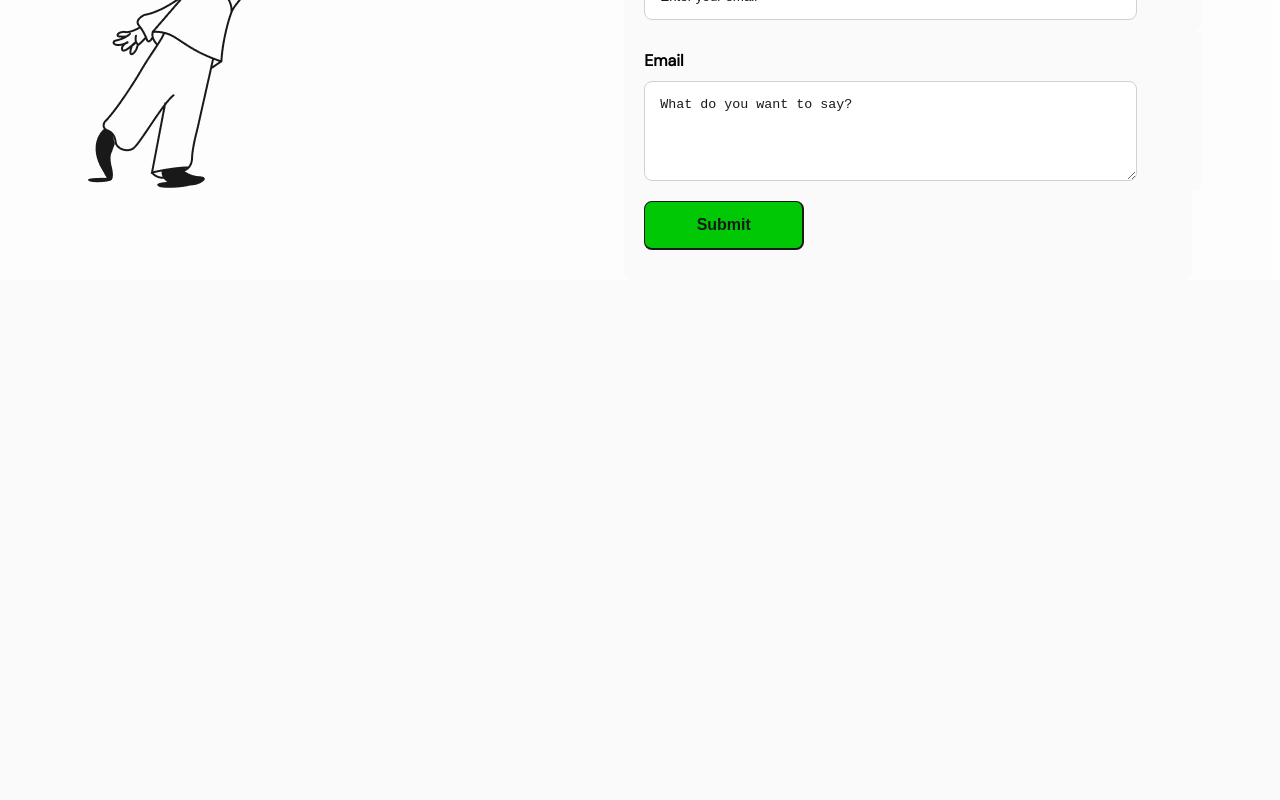
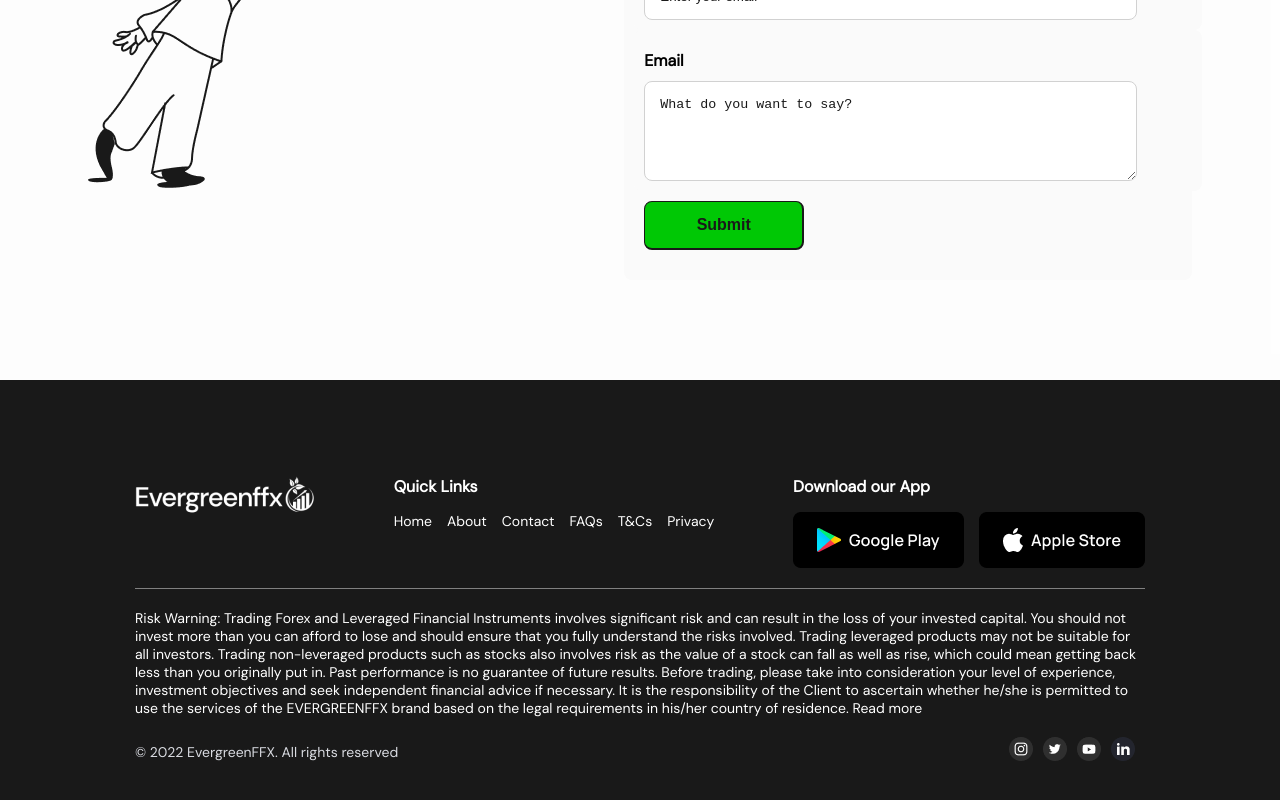
Before and after one commit to Ghasty003/Evergreenffx, a React (Vite) app: page / in a window 1280 px wide. Shown: the part 4473-5273 px from the top of the page. Before the commit the page ends 4753 px from the top, so only its background shows below. Built offline with nearby package versions, Linux system fonts and the light colour scheme.

Commit message:
Completed Footer

```diff
--- a/src/components/Footer.jsx
+++ b/src/components/Footer.jsx
@@ -1,10 +1,62 @@
 import React from 'react';
+import "../styles/footer.scss";
+import plastore from '../assets/playstore.png';
+import appstore from "../assets/appstore.png";
+import logo from '../assets/logo-white.png';
+import twitter from "../assets/Twitter.png";
+import linkedin from '../assets/linkedin.png';
+import instagram from "../assets/Instagram.png";
+import youtube from '../assets/Youtube.png';
 
 function Footer() {
     return (
-        <div>
+        <footer>
 
-        </div>
+            <div>
+                <img src={logo} alt="image" />
+                <div>
+                    <h2>Quick Links</h2>
+                    <div>
+                        <p>Home</p>
+                        <p>About</p>
+                        <p>Contact</p>
+                        <p>FAQs</p>
+                        <p>T&Cs</p>
+                        <p>Privacy</p>
+                    </div>
+                </div>
+
+                <div>
+                    <h2>Download our App</h2>
+                    <div>
+                        <img src={plastore} alt="image" />
+                        <img src={appstore} alt="image" />
+                    </div>
+                </div>
+            </div>
+
+            <p>Risk Warning: Trading Forex and Leveraged Financial Instruments involves significant risk
+                and can result in the loss of your invested capital. You should not invest more than you can
+                afford to lose and should ensure that you fully understand the risks involved. Trading leveraged
+                products may not be suitable for all investors. Trading non-leveraged products such as stocks also
+                involves risk as the value of a stock can fall as well as rise, which could mean getting back less
+                than you originally put in. Past performance is no guarantee of future results. Before trading, please
+                take into consideration your level of experience, investment objectives and seek independent financial
+                advice if necessary. It is the responsibility of the Client to ascertain whether he/she is permitted to
+                use the services of the EVERGREENFFX brand based on the legal requirements in his/her country of residence.
+                <span> Read more</span>
+            </p>
+
+            <div>
+                <p>&copy; 2022 EvergreenFFX. All rights reserved</p>
+                <div>
+                    <img src={instagram} alt="image" />
+                    <img src={twitter} alt="image" />
+                    <img src={youtube} alt="image" />
+                    <img src={linkedin} alt="image" />
+                </div>
+            </div>
+        </footer>
     );
 }
 
--- a/src/pages/HomePage.jsx
+++ b/src/pages/HomePage.jsx
@@ -15,6 +15,7 @@ import plastore from '../assets/playstore.png';
 import appstore from "../assets/appstore.png";
 import send from "../assets/oc-sending.png";
 import { FaAngleDown, FaAngleUp } from 'react-icons/fa';
+import Footer from '../components/Footer';
 
 const Div = ({h3Text, pText}) => {
 
@@ -206,6 +207,7 @@ function HomePage() {
                 </div>
             </div>
 
+            <Footer />
         </div>
     );
 }
--- a/src/styles/footer.scss
+++ b/src/styles/footer.scss
@@ -0,0 +1,64 @@
+footer {
+    background: #191919;
+    color: white;
+    padding: 96px 135px;
+    margin-top: 100px;
+
+    > div:first-child {
+        display: flex;
+        justify-content: space-between;
+        align-items: flex-start;
+        border-bottom: 1px solid gray;
+        padding-bottom: 20px;
+
+        > div{
+
+            h2 {
+                margin-bottom: 15px;
+                font-weight: 700;
+                font-size: 16px;
+            }
+
+            p {
+                font-weight: 400;
+                font-size: 14px;
+            }
+
+            div {
+                display: flex;
+                gap: 15px;
+            }
+        }
+    }
+
+    > p {
+        font-weight: 400;
+        font-size: 14px;
+        margin-top: 20px;
+
+        span {
+            cursor: pointer;
+        }
+    }
+
+    > div:nth-child(3) {
+        display: flex;
+        justify-content: space-between;
+        align-items: center;
+        margin-top: 20px;
+
+        p {
+            color: #D9DBE1;
+            font-weight: 400;
+            font-size: 14px;
+        }
+
+        div {
+
+            img {
+                margin-right: 10px;
+                cursor: pointer;
+            }
+        }
+    }
+}
```
